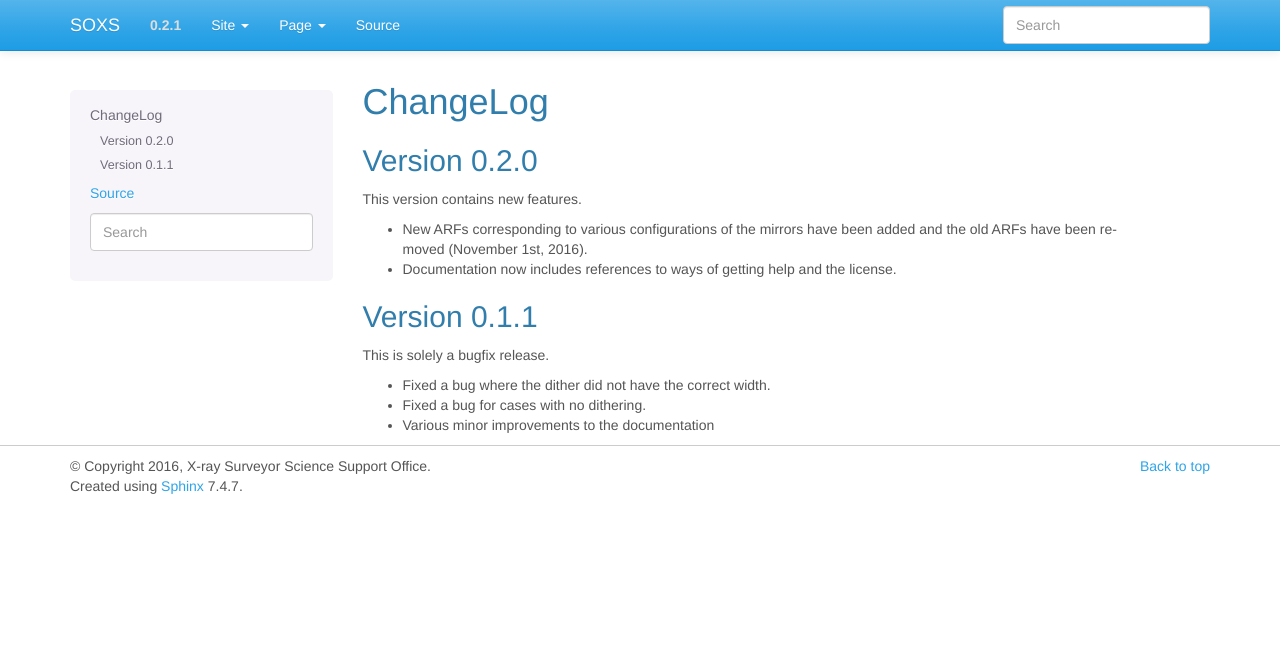
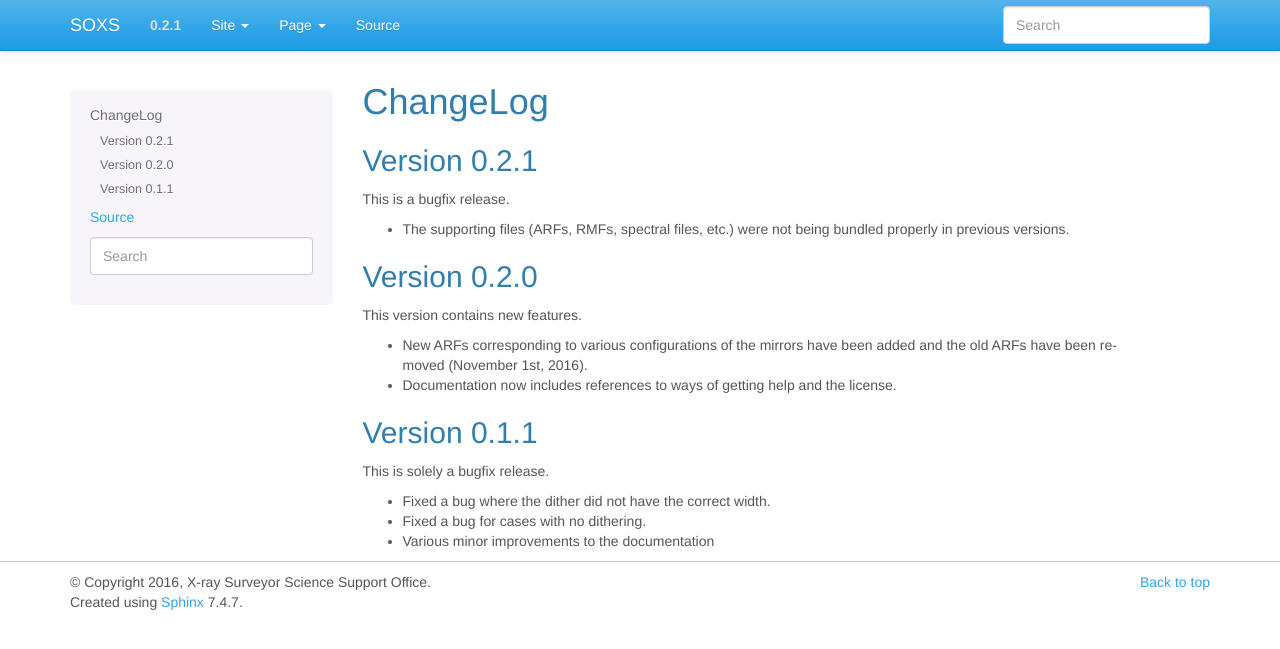
Before and after one commit to lynx-x-ray-observatory/soxs, a Sphinx documentation site: the page built from doc/source/changelog.rst, in a window 1280 px wide. Shown: the top 649 px of the page. Built offline with Sphinx 7.4.7, drawn with Linux system fonts in a browser that asks for light colours.

Commit message:
Update changelog

```diff
--- a/doc/source/changelog.rst
+++ b/doc/source/changelog.rst
@@ -3,6 +3,12 @@
 ChangeLog
 =========
 
+Version 0.2.1
+-------------
+
+This is a bugfix release.
+
+* The supporting files (ARFs, RMFs, spectral files, etc.) were not being bundled properly in previous versions.
 Version 0.2.0
 -------------
 
--- a/doc/source/index.rst
+++ b/doc/source/index.rst
@@ -65,7 +65,7 @@ SOXS is released under a `BSD 3-clause license <https://opensource.org/licenses/
 Current Version
 ---------------
 
-The current stable version is 0.2.0. See the :ref:`changelog` for details on changes from previous
+The current stable version is 0.2.1. See the :ref:`changelog` for details on changes from previous
 versions.
 
 Documentation Contents
```
